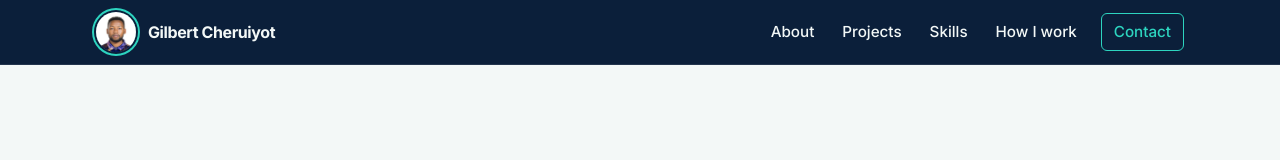
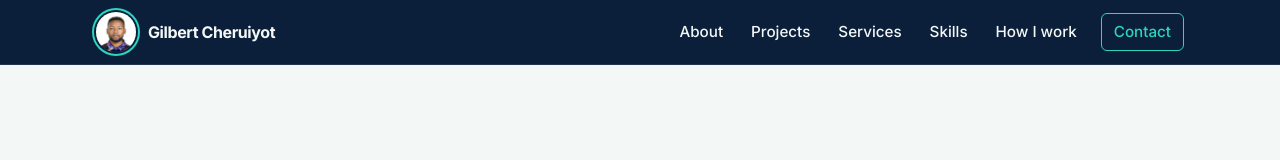
Before and after one commit to gilbertofke/gilbert-portfolio, a Next.js app: page / in a window 1280 px wide. Shown: the top 160 px of the page. Built offline with nearby package versions, Linux system fonts and the light colour scheme; no server answers.

Commit message:
feat(nav): add a Services link to How I can help
Links to the how-i-can-help anchor, placed between Projects and Skills to match the page order.

```diff
--- a/src/data/site.ts
+++ b/src/data/site.ts
@@ -54,6 +54,7 @@ export const help = {
 export const navLinks: NavLink[] = [
   { label: "About", href: "#about" },
   { label: "Projects", href: "#projects" },
+  { label: "Services", href: "#how-i-can-help" },
   { label: "Skills", href: "#skills" },
   { label: "How I work", href: "#how-i-work" },
   { label: "Contact", href: "#contact" },
```
